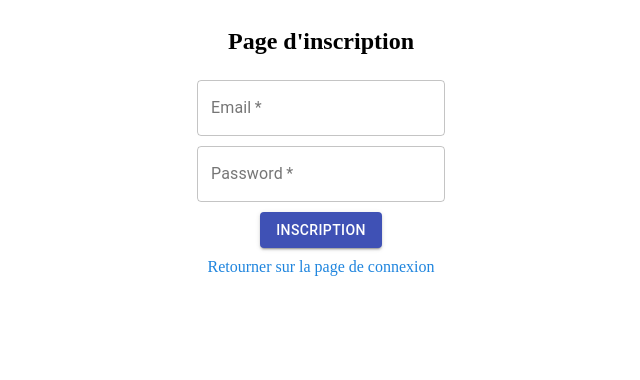
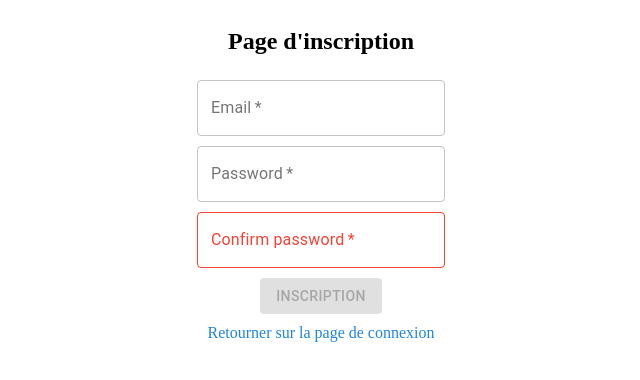
Before and after one commit to Dynaste/hebdo, a React (Create React App) app in the folder front/: page /signup in a window 1280 px wide. Shown: the top 380 px of the page, without its empty margins (319-959 px from the left). Built offline with nearby package versions, Linux system fonts and the light colour scheme.

Commit message:
Signup WIP

```diff
--- a/front/src/components/Signup.js
+++ b/front/src/components/Signup.js
@@ -1,5 +1,5 @@
 import React from 'react';
-import { logUser } from './../functions/useApi';
+import { signUser } from './../functions/useApi';
 import { makeStyles } from '@material-ui/core/styles';
 import Button from '@material-ui/core/Button';
 import TextField from '@material-ui/core/TextField';
@@ -33,7 +33,14 @@
     const classes = useStyles();
     const history = useHistory();
 
-    const [myForm, setMyForm] = React.useState(null);
+    const [myForm, setMyForm] = React.useState({
+        email: '',
+        password: ''
+    });
+    const [confirmPwd, setConfirmPwd] = React.useState(null);
+    const enabled =
+          myForm.email.length >= 4 &&
+          myForm.password.length >= 4;
 
     const handleClick = () => {
         history.push('/login');
@@ -46,11 +53,15 @@
         });
     };
 
-    const log = async () => {
-        const res = await logUser(myForm);
+    const verifPwd = (event) => {
+        setConfirmPwd(event.target.value)
+    }
+
+    const sign = async () => {
+        const res = await signUser(myForm);
         console.log(res);
         if(res.status === 202){
-            history.push('/')
+            history.push('/login')
         }
     };
     return (
@@ -71,11 +82,21 @@
                 type="password"
                 variant="outlined"
             />
+            <TextField
+                className={classes.field}
+                required
+                error = {confirmPwd !== myForm.password ? true : false}
+                onChange={(event) => verifPwd(event)}
+                label="Confirm password"
+                type="password"
+                variant="outlined"
+            />
             <Button
                 className={classes.button}
                 variant="contained"
                 color="primary"
-                onClick={log}
+                onClick={sign}
+                disabled={!enabled}
             >
                 inscription
             </Button>
--- a/front/src/functions/useApi.js
+++ b/front/src/functions/useApi.js
@@ -59,3 +59,16 @@
         return err;
     }
 };
+
+export const signUser = async (body) => {
+    try {
+        const res = await axios.post(
+            `${process.env.REACT_APP_END_POINT}users/create`,
+            body,
+            headers
+        );
+        return res;
+    } catch (err) {
+        return err;
+    }
+};
```
Also changed, not shown: 1 other file (tests, documents, lock files or other folders).
